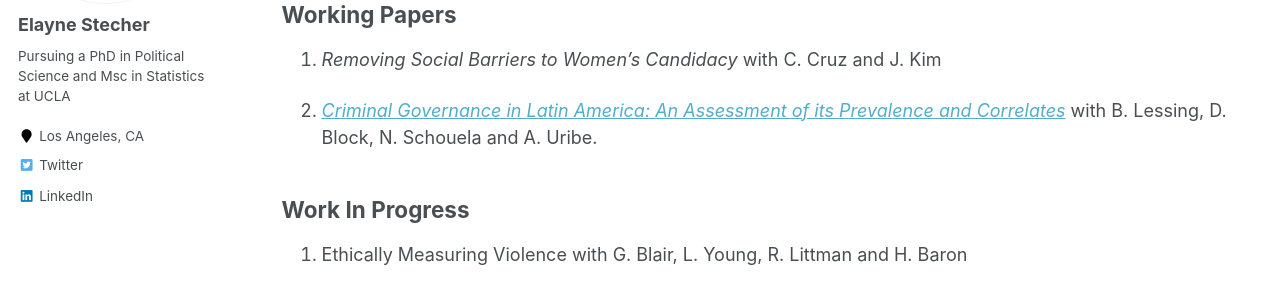
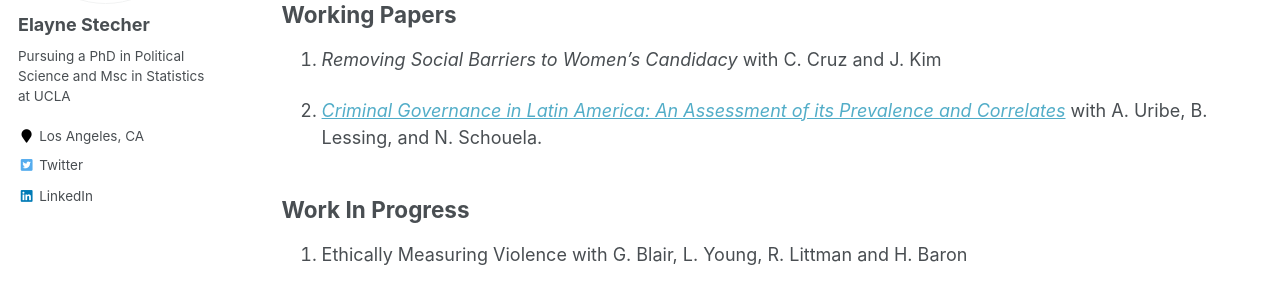
Before and after one commit to estech01/estech01.github.io, a Jekyll site: the page built from _pages/currentwork.md, in a window 1280 px wide. Shown: the part 289-582 px from the top of the page. Built offline with Jekyll 4.4.1, drawn with Linux system fonts in a browser that asks for light colours.

Commit message:
Update currentwork.md

```diff
--- a/_pages/currentwork.md
+++ b/_pages/currentwork.md
@@ -11,7 +11,7 @@ I am interested in understanding when and why individuals and groups engage in g
 
 1. *Removing Social Barriers to Women’s Candidacy* with C. Cruz and J. Kim
 
-2. [*Criminal Governance in Latin America: An Assessment of its Prevalence and Correlates*](https://papers.ssrn.com/sol3/papers.cfm?abstract_id=4302432) with B. Lessing, D. Block, N. Schouela and A. Uribe.
+2. [*Criminal Governance in Latin America: An Assessment of its Prevalence and Correlates*](https://papers.ssrn.com/sol3/papers.cfm?abstract_id=4302432) with A. Uribe, B. Lessing, and N. Schouela.
 
 ## Work In Progress
 
```
